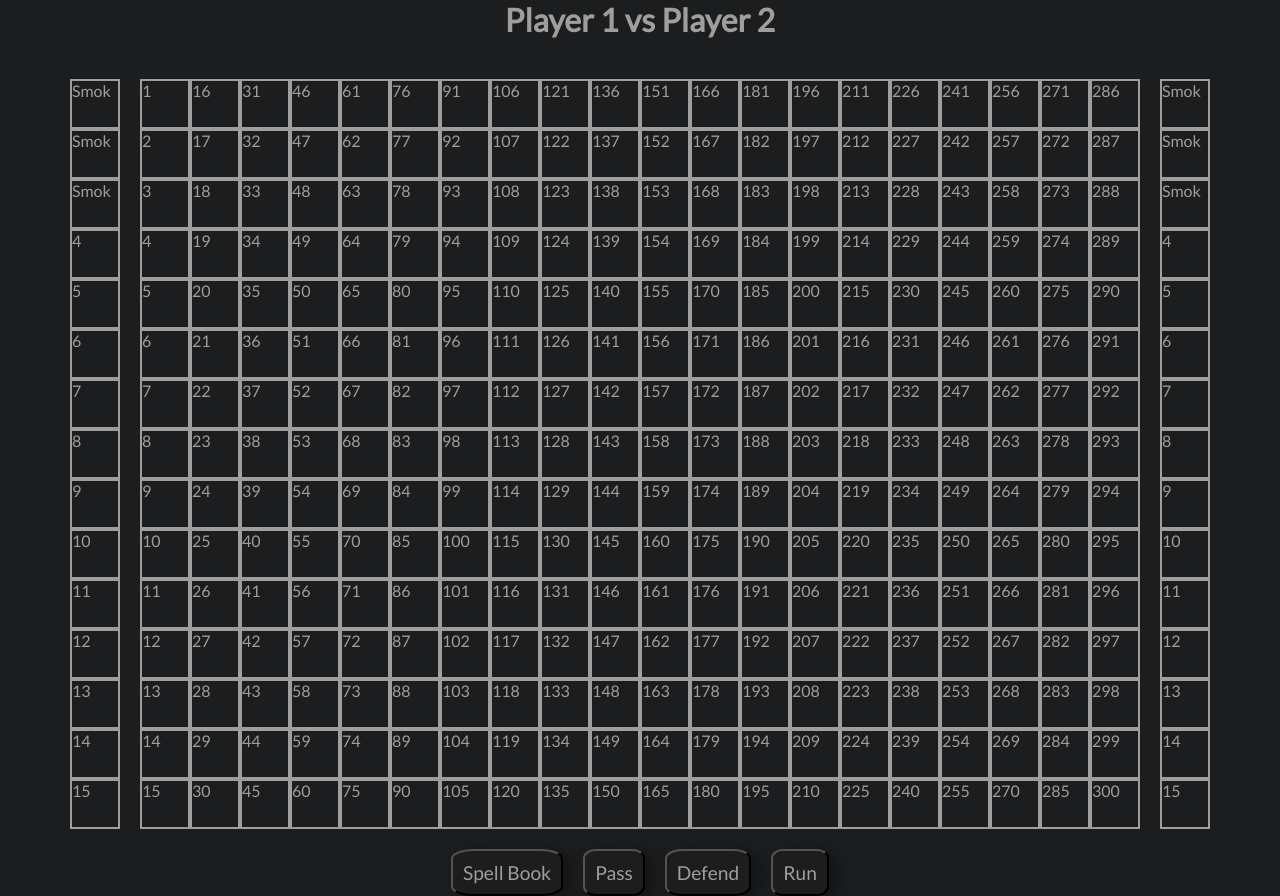
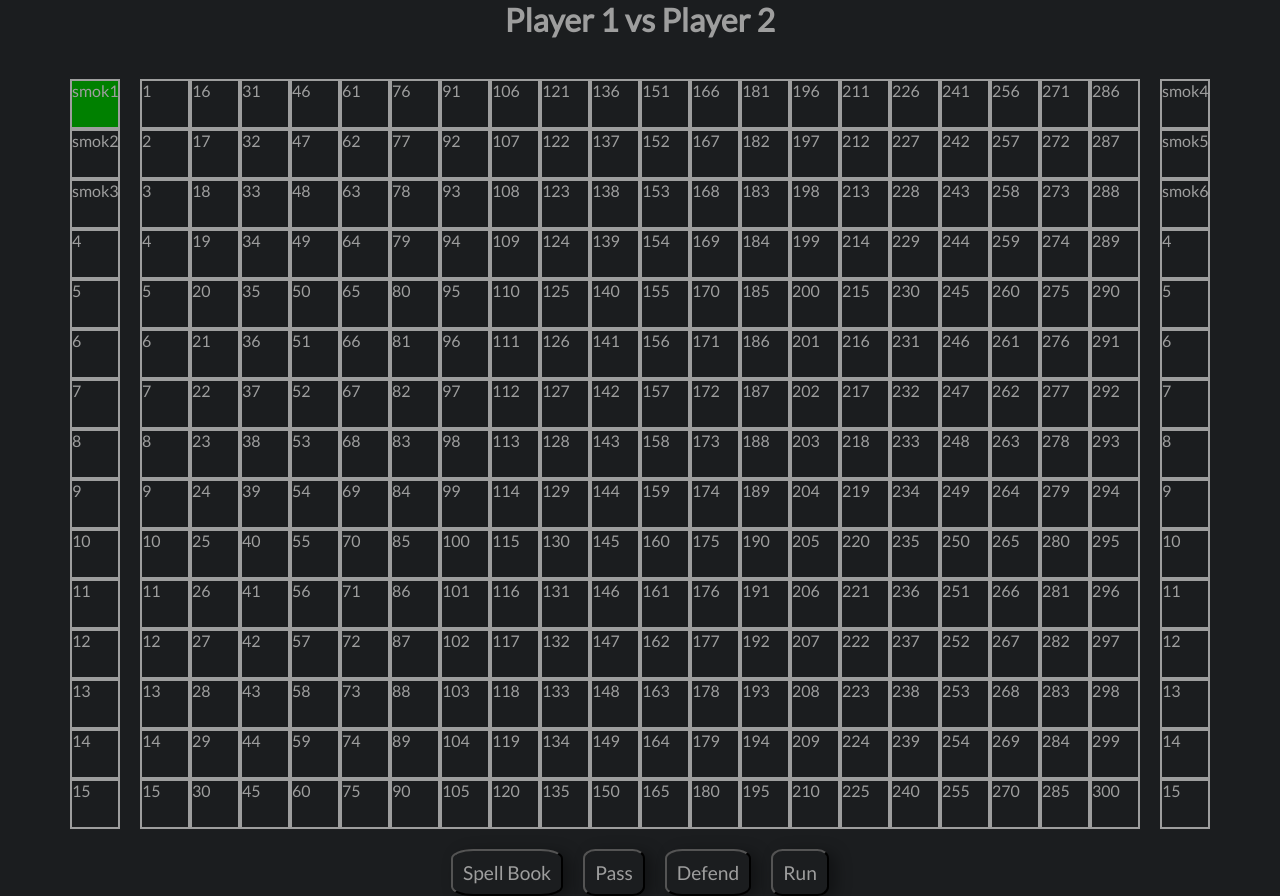
Before and after one commit to pasjonatprogramowania/Heroes_III_JS, a Vue app in the folder hero_iii_js/: page / in a window 1280 px wide. Built offline with nearby package versions, Linux system fonts and the light colour scheme.

Commit message:
creature now can attack only ones per tour , and turnQueue was refactor

```diff
--- a/hero_iii_js/src/components/gui/gameBoard.vue
+++ b/hero_iii_js/src/components/gui/gameBoard.vue
@@ -5,22 +5,43 @@
     </div>
     <div class="wrapper">
       <div class="side-board">
-        <div v-for="index in this.gameEngine.board.boardY" :key="index">
-          <div class="my-creature field" :positionOnPlayer="`${index}`">
+        <div v-for="index in gameEngine.board.boardY" :key="index">
+          <div
+            class="my-creature field"
+            name=""
+            id=""
+            player=""
+            position=""
+            :positionOnPlayer="`${index}`"
+          >
             {{ index }}
           </div>
         </div>
       </div>
       <div class="board">
-        <div v-for="index in this.gameEngine.board.boardSize" :key="index">
-          <div class="board-creture field" :positionOnBoard="`${index}`">
+        <div v-for="index in gameEngine.board.boardSize" :key="index">
+          <div
+            class="board-creature field"
+            name=""
+            id=""
+            player=""
+            position=""
+            :positionOnBoard="`${index}`"
+          >
             {{ index }}
           </div>
         </div>
       </div>
       <div class="side-board">
-        <div v-for="index in this.gameEngine.board.boardY" :key="index">
-          <div class="ennemy-creature field" :positionOnEnnemy="`${index}`">
+        <div v-for="index in gameEngine.board.boardY" :key="index">
+          <div
+            class="ennemy-creature field"
+            name=""
+            id=""
+            player=""
+            position=""
+            :positionOnEnnemy="`${index}`"
+          >
             {{ index }}
           </div>
         </div>
@@ -29,7 +50,7 @@
     <div class="wrapper">
       <div>
         <button>Spell Book</button>
-        <button>Pass</button>
+        <button @click="passCreature()">Pass</button>
         <button>Defend</button>
         <button>Run</button>
       </div>
@@ -47,44 +68,77 @@ export default {
       ennemyCreature: [],
     };
   },
-  methods: {
-    createGameEngineObjectAndBoard() {
-      let newCreature1 = new Creature();
-      let newCreature2 = new Creature();
-      let newCreature3 = new Creature();
-
-      let newCreature4 = new Creature();
-      let newCreature5 = new Creature();
-      let newCreature6 = new Creature();
-
-      this.myCreature.push(newCreature1);
-      this.myCreature.push(newCreature2);
-      this.myCreature.push(newCreature3);
-
-      this.ennemyCreature.push(newCreature4);
-      this.ennemyCreature.push(newCreature5);
-      this.ennemyCreature.push(newCreature6);
-
-      this.gameEngine = new GameEngine(this.myCreature, this.ennemyCreature);
-    },
-    putCreaturesOnBoard() {
-      this.myCreature.forEach((item, index) => {
-        document.querySelector(
-          `div[positionOnEnnemy='${index + 1}']`
-        ).innerHTML = item.stats.name;
-      });
-      this.ennemyCreature.forEach((item, index) => {
-        document.querySelector(
-          `div[positionOnPlayer='${index + 1}']`
-        ).innerHTML = item.stats.name;
-      });
-    },
-  },
   created() {
     this.createGameEngineObjectAndBoard();
   },
   mounted() {
     this.putCreaturesOnBoard();
+  },
+  methods: {
+    createGameEngineObjectAndBoard() {
+      let newCreature1 = new Creature("smok1");
+      let newCreature2 = new Creature("smok2");
+      let newCreature3 = new Creature("smok3");
+
+      let newCreature4 = new Creature("smok4");
+      let newCreature5 = new Creature("smok5");
+      let newCreature6 = new Creature("smok6");
+
+      this.myCreature.push(newCreature1, newCreature2, newCreature3);
+
+      this.ennemyCreature.push(newCreature4, newCreature5, newCreature6);
+
+      this.gameEngine = new GameEngine(this.myCreature, this.ennemyCreature);
+    },
+    putCreaturesOnBoard() {
+      // prettier-ignore
+      this.gameEngine.creaturesOnBoard.forEach((item, index) => {
+        if (item.position + 1 <= 15) {
+          if (item.creature.stats.name ||item.creature.stats.attack ||item.creature.stats.armor ||item.creature.stats.maxHp ||item.creature.stats.moveRange) {
+
+            let selectorPositionDiv = document.querySelector(`div[positionOnPlayer='${item.position + 1}']`);
+            this.addAtrToCreatureField(selectorPositionDiv,item)
+          }
+        } else {
+          if (item.creature.stats.name ||item.creature.stats.attack ||item.creature.stats.armor ||item.creature.stats.maxHp ||item.creature.stats.moveRange) {
+
+            let selectorPositionDiv = document.querySelector(`div[positionOnEnnemy='${(item.position + 1 ) - 285}']`);
+            this.addAtrToCreatureField(selectorPositionDiv,item)
+          }
+        }
+        if(item.creature === this.gameEngine.queue.getActiveCreature()){
+            document.querySelector(`div[id='${index}']`).setAttribute('style','background-color:green')
+        }
+      });
+    },
+    addAtrToCreatureField(selectorPositionDiv, item) {
+      selectorPositionDiv.innerHTML = item.creature.stats.name;
+      selectorPositionDiv.setAttribute("name", `${item.creature.stats.name}`);
+      selectorPositionDiv.setAttribute("id", `${item.id}`);
+      selectorPositionDiv.setAttribute("player", `${item.player}`);
+      selectorPositionDiv.setAttribute("position", `${item.position + 1}`);
+    },
+    passCreature() {
+      this.gameEngine.pass();
+      this.refreshGui();
+    },
+    refreshGui() {
+      this.gameEngine.creaturesOnBoard.forEach((item, index) => {
+        let selectorByIdCreature = document.querySelector(`div[id='${index}']`);
+        if (!this.gameEngine.queue.getActiveCreature()) {
+          this.gameEngine = new GameEngine(
+            this.myCreature,
+            this.ennemyCreature
+          );
+        }
+        if (selectorByIdCreature.getAttribute("style")) {
+          selectorByIdCreature.removeAttribute("style");
+        }
+        if (item.creature === this.gameEngine.queue.getActiveCreature()) {
+          selectorByIdCreature.setAttribute("style", "background-color:green");
+        }
+      });
+    },
   },
 };
 </script>
--- a/hero_iii_js/src/components/js/board.js
+++ b/hero_iii_js/src/components/js/board.js
@@ -1,21 +1,20 @@
+import CreatureTurnQueue from './creatureTurnQueue';
 export default class Board {
     constructor() {
         this.map = new Map();
         this.boardSize = 300;
         this.boardX = 20;
         this.boardY = 15;
+        this.creatureTurnQueue = new CreatureTurnQueue();
     }
     add(_point, _creature) {
-
         if (this.map.has(_point)) {
             throw "Exception: => To pole jest zajete, nie mozesz tam dodac jednostki";
         }
         if (_point.position > this.boardSize) {
             throw "Exception: => Creature nie zostala ruszona, wskazaany pkt jest poza mapa";
         }
-
         this.map.set(_point, _creature);
-
         if (JSON.stringify(this.map.get(_point)) === JSON.stringify(_creature.stats)) {
             throw "Exception: => Klucz nie jest równy tej wartosci która powinna byc wpisana";
         }
@@ -37,7 +36,6 @@ export default class Board {
         if (_newPoint.position > this.boardSize) {
             throw "Exception: => Creature nie zostala ruszona, wskazaany pkt jest poza mapa";
         }
-        console.log('this.map', this.map)
         if (this.map.has(_newPoint)) {
             throw "Exception: => To pole jest zajete, nie mozesz tam ruszyc jednostki";
         }
--- a/hero_iii_js/src/components/js/gameEngine.js
+++ b/hero_iii_js/src/components/js/gameEngine.js
@@ -6,36 +6,34 @@ export default class GameEngine {
     constructor(_myCreatures, _EnnemyCreatures) {
         this.board = new Board();
         this.queue = new CreatureTurnQueue()
-        this.twoSidesCretures = [];
+        this.creaturesOnBoard = [];
+        this.i = 0;
         this.putCreatureToBoard(_myCreatures, _EnnemyCreatures)
     }
     putCreatureToBoard(_myCreatures, _EnnemyCreatures) {
-        _myCreatures.forEach(item => {
-            this.twoSidesCretures.push({
-                player: 'ennemy',
-                creature: item.stats
-            })
-        });
-        _EnnemyCreatures.forEach(item => {
-            this.twoSidesCretures.push({
-                player: 'player',
-                creature: item.stats
-            })
-        });
-        this.putCreaturesFromeOneSideToBoard(_myCreatures, 'left')
-        this.putCreaturesFromeOneSideToBoard(_EnnemyCreatures, 'right')
+        this.putCreaturesFromeOneSideToBoard(_myCreatures, false)
+        this.putCreaturesFromeOneSideToBoard(_EnnemyCreatures, true)
+
+        this.queue.initQueue(this.board.map)
+        this.board.map.forEach(val => this.queue.addObserver(val));
     }
     putCreaturesFromeOneSideToBoard(_creatures, _site) {
         _creatures.forEach(((item, index) => {
-            this.board.add((_site === 'right' ? index + 285 : index), item)
+            this.board.add((_site ? (index + 285).toString() : index.toString()), item)
+            this.creaturesOnBoard.push({
+                id: this.i,
+                creature: item,
+                position: _site ? index + 285 : index,
+                player: _site ? 'ennemy' : 'player'
+            });
+            this.i++;
         }))
-        console.log('this.board', this.board)
     }
     move(_targetPoint) {
         this.board.moveByCreature(this.queue.getActiveCreature, _targetPoint)
     }
     pass() {
-        this.queue.next();
+        this.queue.next(this.board.map);
     }
     attack(_point) {
         this.queue.getActiveCreature().attack(this.board.getVal(_point))
--- a/hero_iii_js/src/components/js/test/creatureTurnQueueTest.js
+++ b/hero_iii_js/src/components/js/test/creatureTurnQueueTest.js
@@ -20,7 +20,7 @@ export default class CreatureTurnQueueTest {
             if (item !== creatureTurnQueue.getActiveCreature()) {
                 throw `Exception: => Kolejka nie dziala poprawnie`;
             }
-            if (creatureTurnQueue.next()) {
+            if (creatureTurnQueue.next(creatureMap)) {
                 creatureTurnQueue.initQueue(creatureMap);
             }
         });
--- /dev/null
+++ b/hero_iii_js/src/components/js/test/endTurnTest.js
@@ -0,0 +1,31 @@
+import Creature from "../creature";
+import GameEngine from './../gameEngine';
+
+export default class EndTurnTest {
+    shouldResetCounterAttackAtTurnEnd() {
+        let defender = new Creature('endD')
+        let attacker = new Creature('endA')
+
+        let arr = []
+        let arr2 = []
+
+        arr.push(defender)
+        arr2.push(attacker)
+        let gameEngine = new GameEngine(arr, arr2)
+
+        if (!defender.canCounterAttack()) {
+            throw 'Exception: => canCounterAttack powinno zwrócic true przy pierwszym odwecie'
+        }
+        attacker.attack(defender)
+        if (defender.canCounterAttack()) {
+            throw 'Exception: => canCounterAttack powinno zwrócic false po pierwszym ataku'
+        }
+
+        gameEngine.pass()
+        gameEngine.pass()
+
+        if (!defender.canCounterAttack()) {
+            throw 'Exception: => canCounterAttack powinno zwrócic true na poczatku nowej tury'
+        }
+    }
+}
--- a/hero_iii_js/src/components/unitTests.vue
+++ b/hero_iii_js/src/components/unitTests.vue
@@ -7,12 +7,13 @@ import BoardTest from "./js/test/boardTest.js";
 import CreatureTurnQueueTest from "./js/test/creatureTurnQueueTest.js";
 import AttackTest from "./js/test/attackTest.js";
 import CounterAttackTest from "./js/test/counterAttack.js";
-// import GameEngine from "./js/gameEngine.js";
+import EndTourTest from "./js/test/endTurnTest.js";
 
 let boardTest = new BoardTest();
 let creatureTurnQueueTest = new CreatureTurnQueueTest();
 let attackTest = new AttackTest();
 let counterAttackTest = new CounterAttackTest();
+let endTourTest = new EndTourTest();
 
 attackTest.creatureShouldLost10HpWhenAttackerHas20AttackAndDefenderHas10Armor();
 attackTest.creatureShouldNotSelfHealWhenAttackerHasLowerAttackThenDefenderArmor();
@@ -22,6 +23,7 @@ creatureTurnQueueTest.queueShoulChangeActiveCreature();
 boardTest.mapShouldHaveKeyAndValue();
 boardTest.shouldReturnCorrectLocationForCreatureByCreature();
 boardTest.cretureShouldMoveCorrectly();
+endTourTest.shouldResetCounterAttackAtTurnEnd();
 
 export default {
   data() {
```
Also changed, not shown: hero_iii_js/src/components/js/creature.js (+11 -2 lines), hero_iii_js/src/components/js/creatureTurnQueue.js (+22 -10 lines).
